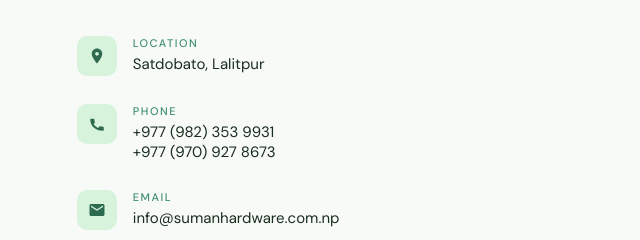
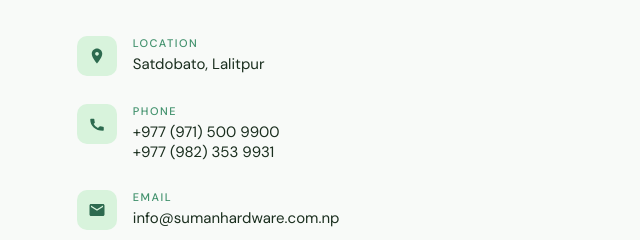
Before and after one commit to amnsh13/SumanHardware, a plain HTML site: page index.html in a window 1280 px wide. Shown: the part 3560-3800 px from the top of the page, 0-640 px from the left. Drawn offline with nearby package versions, Linux system fonts and the light colour scheme; no server answers.

Commit message:
Update index.html

```diff
--- a/index.html
+++ b/index.html
@@ -1510,8 +1510,8 @@
             </div>
             <div>
               <div class="contact-info-label">Phone</div>
+              <div class="contact-info-val">+977 (971) 500 9900</div>
               <div class="contact-info-val">+977 (982) 353 9931</div>
-              <div class="contact-info-val">+977 (970) 927 8673</div>
             </div>
           </div>
           <div class="contact-info-item reveal reveal-delay-2">
```
